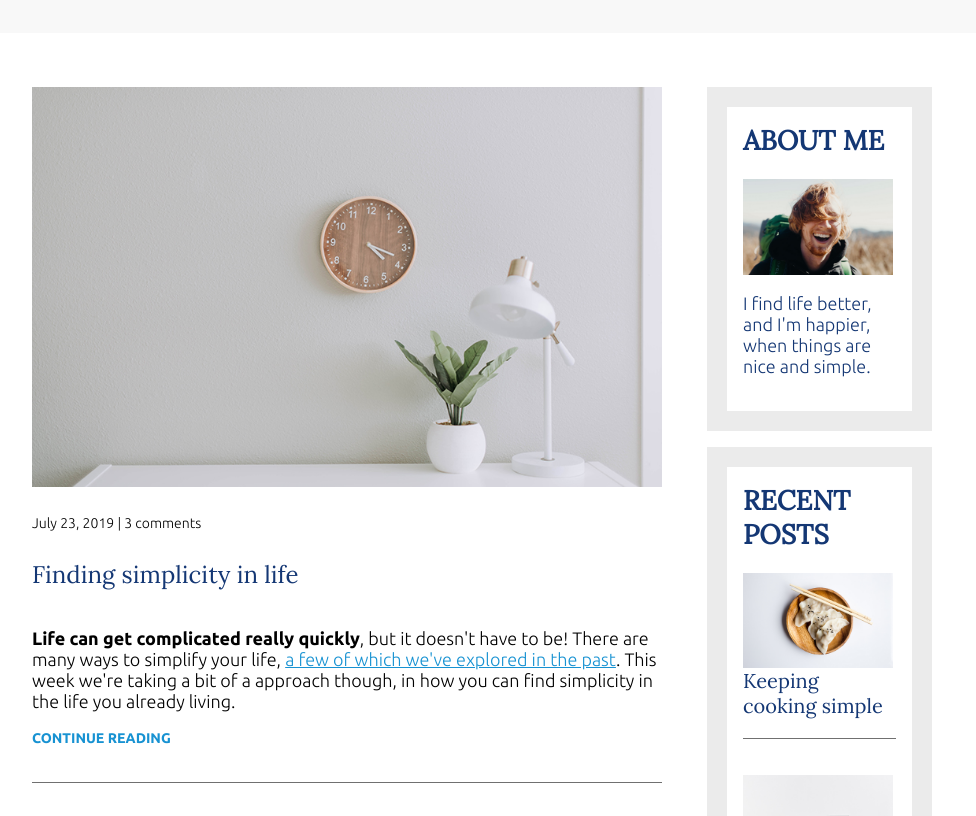
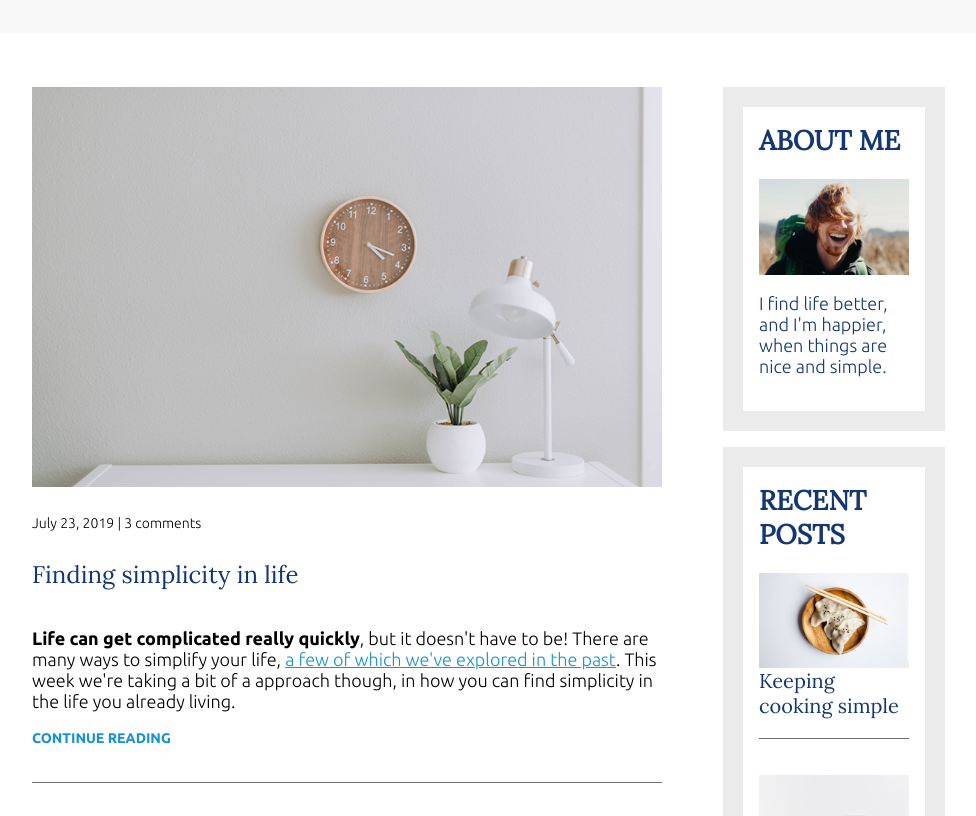
Before and after one commit to DainVerd/ForScrimba, a website built with Vite: page index.html in a window 1280 px wide. Shown: the part 96-912 px from the top of the page, without its empty margins (158-1134 px from the left). Built offline with nearby package versions, Linux system fonts and the light colour scheme.

```diff
--- a/styles.css
+++ b/styles.css
@@ -220,10 +220,12 @@
   border: 20px solid #EBEBEB;
   margin-bottom: 1rem;
   padding: 1rem;
+  margin-left: 1rem;
+  min-width: 150px;
 }
 
 .widget-recent-post {
-  border-bottom: #707070 1px solid;
+  border-bottom: 1px solid #707070 ;
   margin-bottom: 2em;
   display: flex;
    flex-direction: column;
@@ -251,5 +253,4 @@
 }
 .widget-image {
   order: 1;
-  max-width: 150px;
 }
```
